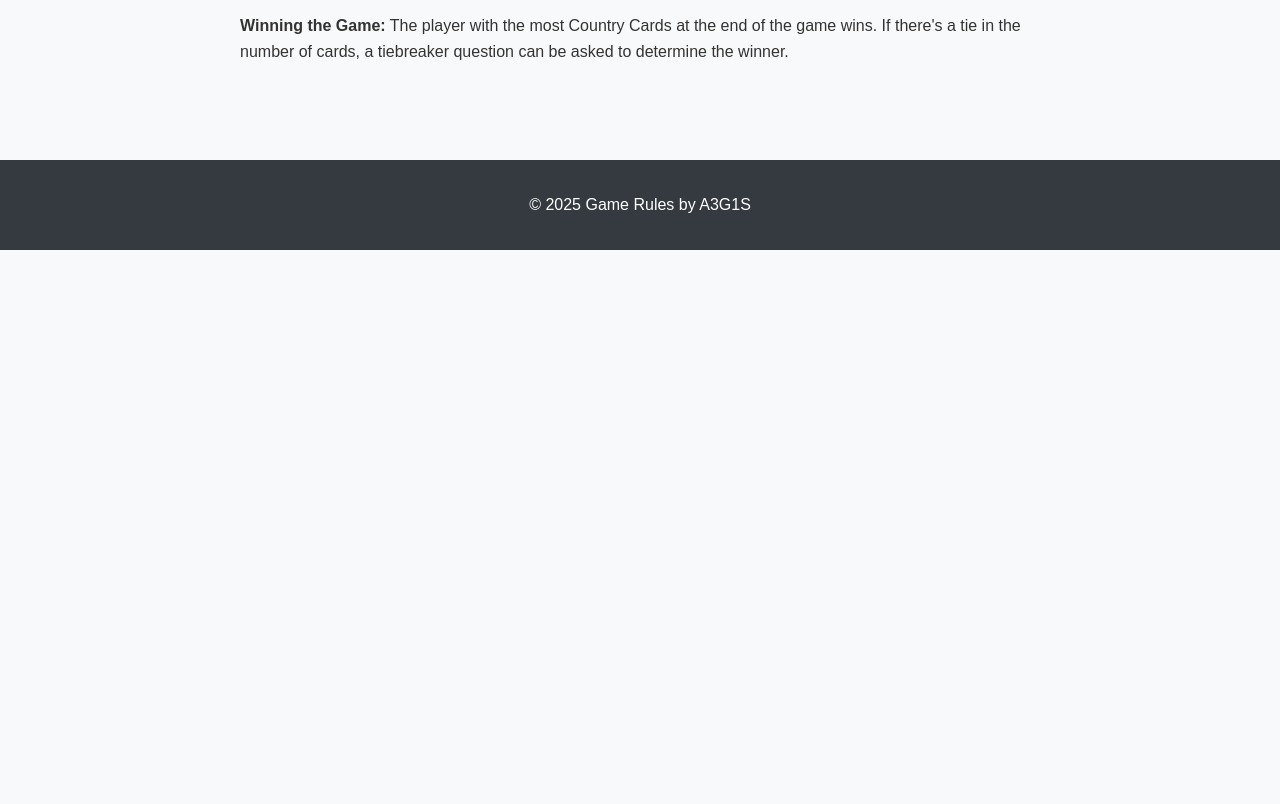
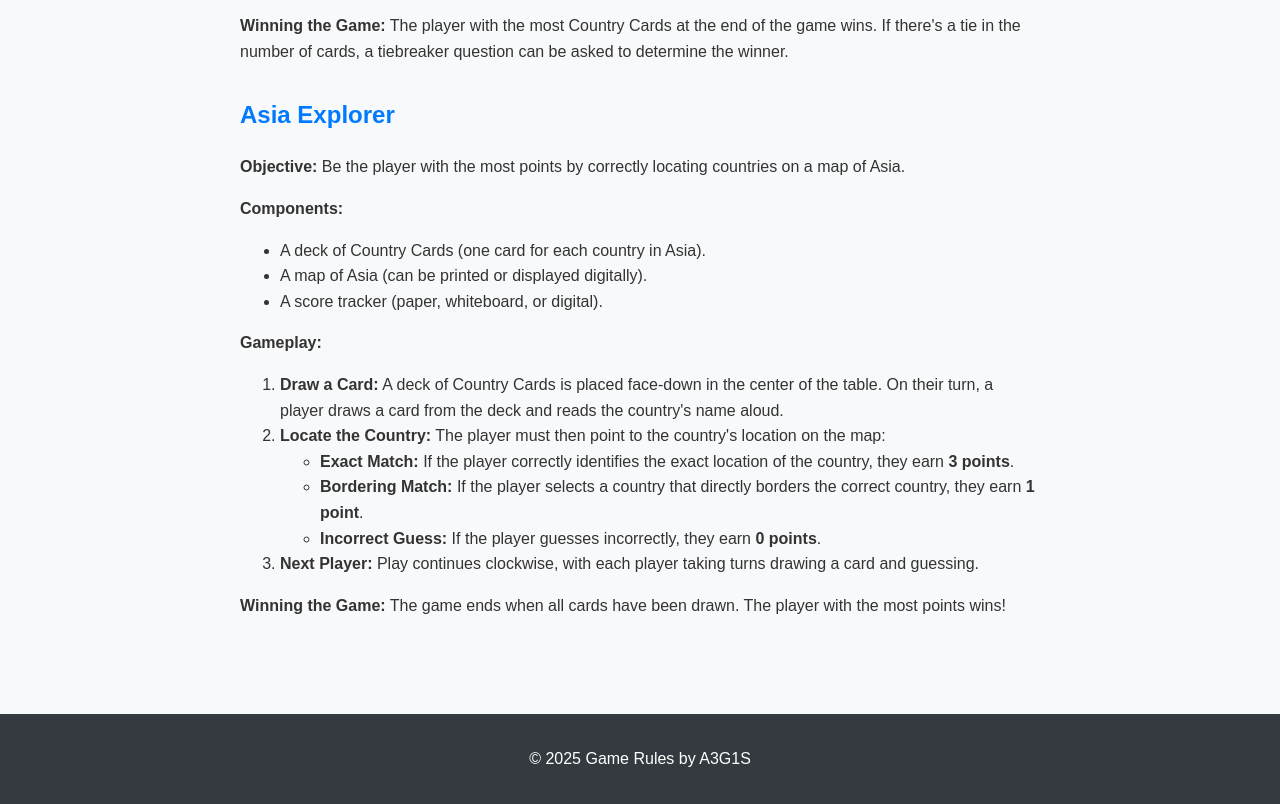
Before and after one commit to the-protection-backing-support/worldrules.github.io, a plain HTML site: page index.html in a window 1280 px wide. Shown: the part 1427-2231 px from the top of the page. Before the commit the page ends 1677 px from the top, so only its background shows below. Drawn offline with Linux system fonts and the light colour scheme.

Commit message:
Update index.html

```diff
--- a/index.html
+++ b/index.html
@@ -77,6 +77,30 @@
             </ol>
             <p><strong>Winning the Game:</strong> The player with the most Country Cards at the end of the game wins. If there's a tie in the number of cards, a tiebreaker question can be asked to determine the winner.</p>
         </section>
+
+        <section>
+            <h2>Asia Explorer</h2>
+            <p><strong>Objective:</strong> Be the player with the most points by correctly locating countries on a map of Asia.</p>
+            <p><strong>Components:</strong></p>
+            <ul>
+                <li>A deck of Country Cards (one card for each country in Asia).</li>
+                <li>A map of Asia (can be printed or displayed digitally).</li>
+                <li>A score tracker (paper, whiteboard, or digital).</li>
+            </ul>
+            <p><strong>Gameplay:</strong></p>
+            <ol>
+                <li><strong>Draw a Card:</strong> A deck of Country Cards is placed face-down in the center of the table. On their turn, a player draws a card from the deck and reads the country's name aloud.</li>
+                <li><strong>Locate the Country:</strong> The player must then point to the country's location on the map:
+                    <ul>
+                        <li><strong>Exact Match:</strong> If the player correctly identifies the exact location of the country, they earn <strong>3 points</strong>.</li>
+                        <li><strong>Bordering Match:</strong> If the player selects a country that directly borders the correct country, they earn <strong>1 point</strong>.</li>
+                        <li><strong>Incorrect Guess:</strong> If the player guesses incorrectly, they earn <strong>0 points</strong>.</li>
+                    </ul>
+                </li>
+                <li><strong>Next Player:</strong> Play continues clockwise, with each player taking turns drawing a card and guessing.</li>
+            </ol>
+            <p><strong>Winning the Game:</strong> The game ends when all cards have been drawn. The player with the most points wins!</p>
+        </section>
     </main>
     <footer>
         <p>&copy; 2025 Game Rules by A3G1S</p>
```
